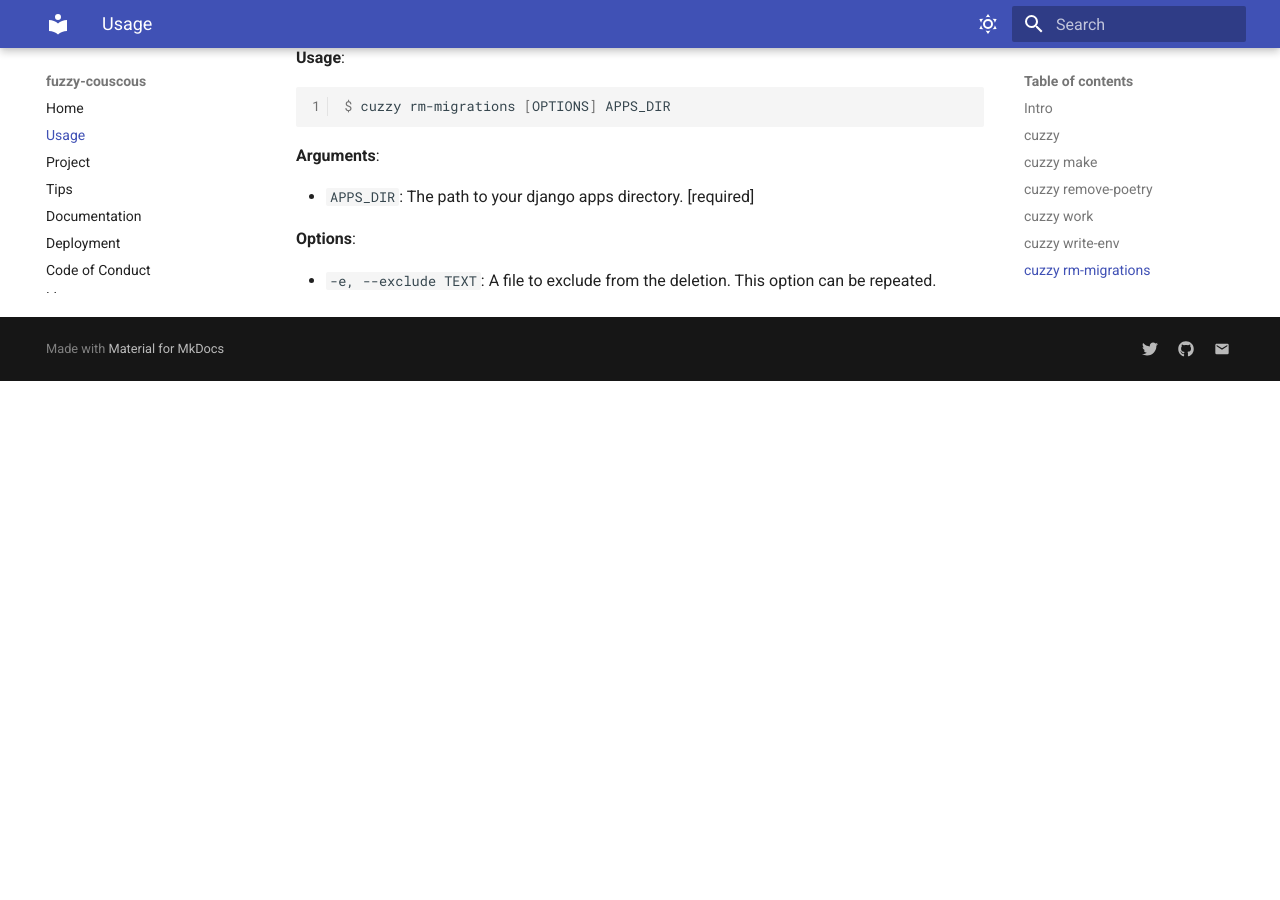
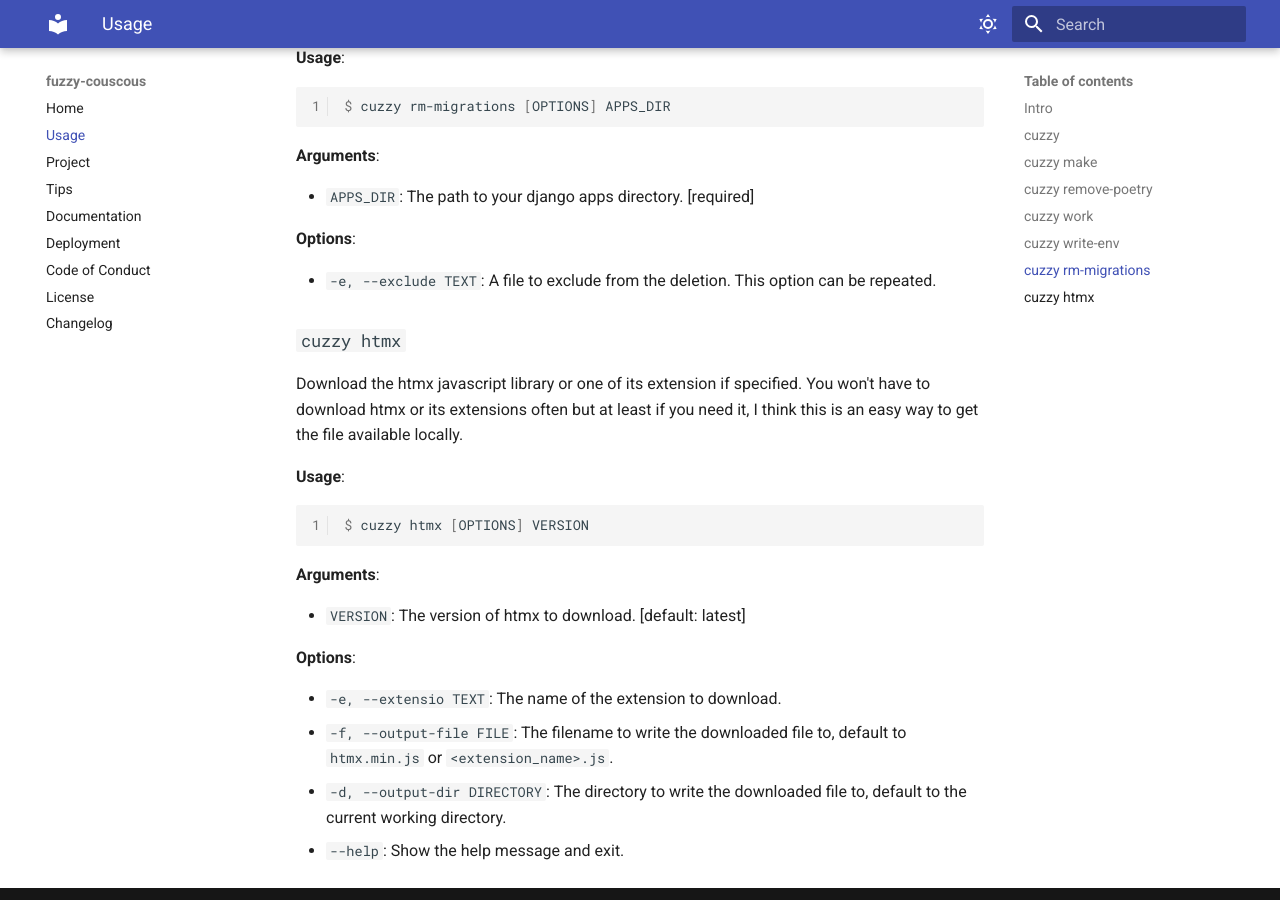
Before and after one commit to Tobi-De/fuzzy-couscous, an MkDocs documentation site: the page built from docs/usage.md, in a window 1280 px wide and 900 px high, scrolled down 4452 px. Built offline with MkDocs 1.6.1 and Material for MkDocs 9.7.7, drawn with Linux system fonts in a browser that asks for light colours; before the commit the page ends 4833 px from its top, so only the background shows below that; some of the changed text lies outside the part shown.

Commit message:
docs: htmx command

````diff
--- a/docs/usage.md
+++ b/docs/usage.md
@@ -72,8 +72,8 @@ $ cuzzy make [OPTIONS] PROJECT_NAME
 
 **Options**:
 
-* `-r, --repo TEXT`: The github repository to pull the template from. The format to use is `username/repo`  [default: Tobi-De/fuzzy-couscous]
-* `-b, --branch [main|tailwind|bootstrap]`: The github branch to use.  [default: main]
+* `-r, --repo TEXT`: The github repository to pull the template from. The format to use is `username/repo` [default: Tobi-De/fuzzy-couscous]
+* `-b, --branch [main|tailwind|bootstrap]`: The github branch to use. [default: main]
 * `-s, --skip-install`: Skip dependencies installation. [default: False]
 * `--help`: Show the help message and exit.
 
@@ -103,7 +103,7 @@ $ cuzzy remove-poetry [OPTIONS]
 
 **Options**:
 
-* `-c, --create-virtualenv`: Create an environment using virtualenv  [default: False]
+* `-c, --create-virtualenv`: Create an environment using virtualenv. [default: False]
 * `--help`: Show the help message and exit.
 
 ## `cuzzy work`
@@ -131,7 +131,7 @@ $ cuzzy work [OPTIONS]
 
 **Options**:
 
-* `-c, --command TEXT`: The command to run.  [default: poe r, poe t]
+* `-c, --command TEXT`: The command to run. [default: poe r, poe t]
 * `--help`: Show the help message and exit.
 
 !!! Example
@@ -157,8 +157,8 @@ $ cuzzy write-env [OPTIONS]
 
 **Options**:
 
-* `-f, --fill-missing`: Prompt to fill missing values.  [default: False]
-* `-o, --output-file FILE`: The output file path.  [default: .env]
+* `-f, --fill-missing`: Prompt to fill missing values. [default: False]
+* `-o, --output-file FILE`: The output file path. [default: .env]
 * `-p, --postgres-pass`: Prompt for the postgres password to use to build the `DATABASE_URL`.
 * `--help`: Show the help message and exit.
 
@@ -187,3 +187,25 @@ $ cuzzy rm-migrations [OPTIONS] APPS_DIR
 **Options**:
 
 * `-e, --exclude TEXT`: A file to exclude from the deletion. This option can be repeated.
+
+## `cuzzy htmx`
+
+Download the htmx javascript library or one of its extension if specified. You won't have to download htmx or its extensions
+often but at least if you need it, I think this is an easy way to get the file available locally.
+
+**Usage**:
+
+```console
+$ cuzzy htmx [OPTIONS] VERSION
+```
+
+**Arguments**:
+
+* `VERSION`: The version of htmx to download. [default: latest]
+
+**Options**:
+
+* `-e, --extensio TEXT`: The name of the extension to download.
+* `-f, --output-file FILE`: The filename to write the downloaded file to, default to `htmx.min.js` or `<extension_name>.js`.
+* `-d, --output-dir DIRECTORY`: The directory to write the downloaded file to, default to the current working directory.
+* `--help`: Show the help message and exit.
--- a/pyproject.toml
+++ b/pyproject.toml
@@ -1,6 +1,6 @@
 [tool.poetry]
 name = "fuzzy-couscous"
-version = "2.6.1"
+version = "2.7.0"
 description = "A cli tool to bootstrap your django projects and enhance your development experience."
 authors = ["Tobi-De <tobidegnon@proton.me>"]
 license = "MIT"
````
Also changed, not shown: 1 other file.
